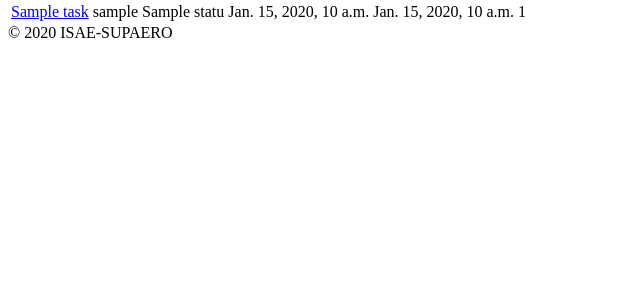
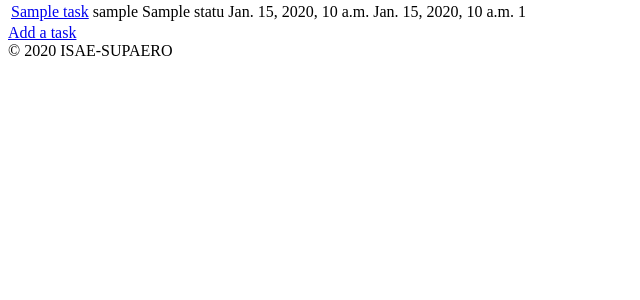
Before and after one commit to michele-savino/projet-individuel, a Django app: page /project/1 in a window 1280 px wide. Shown: the part 98-398 px from the top of the page, without its empty margins (0-640 px from the left). Run offline with Django 3.2, Linux system fonts and the light colour scheme; a user stored in the database is signed in; tables that the repository leaves empty hold one stand-in row (values such as "Sample post").

Commit message:
Creer nouvelle tache

```diff
--- a/project_management/taskmanager/templates/taskmanager/project.html
+++ b/project_management/taskmanager/templates/taskmanager/project.html
@@ -6,7 +6,7 @@
     <table>
         {% for task in tasks %}
             <tr>
-            <td><a href="{% url 'task' task.id %}"> {{ task.name }}</a></td>
+                <td><a href="{% url 'task' project_id=project.id task_id=task.id %}"> {{ task.name }}</a></td>
                 <td>{{ task.assignee }}</td>
                 <td>{{ task.status }}</td>
                 <td>{{ task.start_date }}</td>
@@ -19,4 +19,7 @@
             </tr>
         {% endfor %}
     </table>
+
+    <a href="{% url 'new_task' project_id %}">Add a task</a>
+
 {% endblock %}
--- a/project_management/taskmanager/templates/taskmanager/task.html
+++ b/project_management/taskmanager/templates/taskmanager/task.html
@@ -24,7 +24,7 @@
         {% endfor %}
     </table>
 
-    <form method="post" action="{% url "new_journal" task.id %}">
+    <form method="post" action="{% url "new_journal" project_id=project_id task_id=task_id %}">
         {% csrf_token %}
         <label for="entry">New journal: </label>
         <input id="entry" type="text" name="entry">
--- a/project_management/taskmanager/urls.py
+++ b/project_management/taskmanager/urls.py
@@ -4,6 +4,7 @@ from . import views
 urlpatterns = [
     path('projects', views.projects_list, name='projects_list'),
     path('project/<int:project_id>', views.show_project, name='project'),
-    path('task/<int:task_id>', views.show_task, name='task'),
-    path('task/<int:task_id>/new_journal', views.add_journal, name='new_journal'),
+    path('project/<int:project_id>/task/<int:task_id>', views.show_task, name='task'),
+    path('project/<int:project_id>/task/<int:task_id>/new_journal', views.new_journal, name='new_journal'),
+    path('project/<int:project_id>/new_task', views.new_task, name="new_task")
 ]
--- a/project_management/taskmanager/views.py
+++ b/project_management/taskmanager/views.py
@@ -1,9 +1,8 @@
 from django.contrib.auth.decorators import login_required
-from django.contrib.auth.models import User
 from django.shortcuts import render, get_object_or_404, redirect
 
-from .forms import JournalForm
-from .models import Project, Task, Journal
+from .forms import JournalForm, NewTaskForm
+from .models import Project, Task, Journal, Status
 
 
 # limitare accesso alle pagine show_project e show_task
@@ -25,14 +24,14 @@ def show_project(request, project_id):
 
 
 @login_required()
-def show_task(request, task_id):
+def show_task(request, project_id, task_id):
     task = get_object_or_404(Task, id=task_id)
     journals = task.journal_set.all()
     return render(request, 'taskmanager/task.html', locals())
 
 
 @login_required()
-def add_journal(request, task_id):
+def new_journal(request, project_id, task_id):
     form = JournalForm(request.POST or None)
     if form.is_valid():
         journal = Journal()
@@ -41,4 +40,17 @@ def add_journal(request, task_id):
         journal.author = request.user
         journal.save()
 
-    return redirect(show_task, task_id=task_id)
+    return redirect(show_task, project_id=project_id, task_id=task_id)
+
+
+@login_required()
+def new_task(request, project_id):
+    form = NewTaskForm(request.POST or None)
+    if form.is_valid():
+        task = form.save(commit=False)
+        task.project = Project.objects.get(id=project_id)
+        task.status = Status.objects.get(name="New")
+        task.save()
+        return redirect(show_task, project_id=project_id, task_id=task.id)
+
+    return render(request, 'taskmanager/new_task.html', locals())
```
Also changed, not shown: project_management/taskmanager/forms.py (+7 -1 lines), project_management/taskmanager/templates/taskmanager/new_task.html (added, +11 -0 lines). Lines whose indentation alone changed are shown as unchanged.
